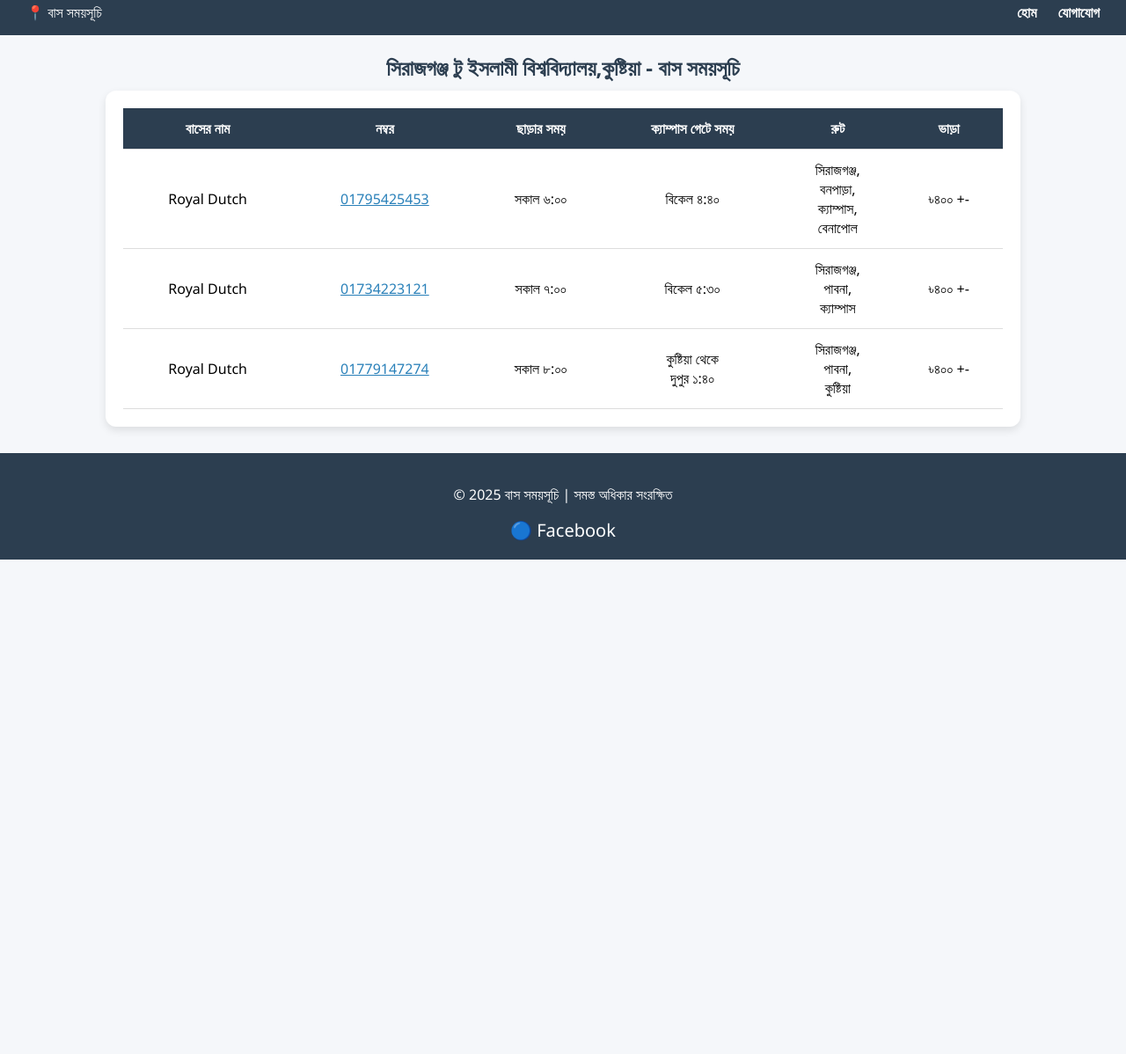
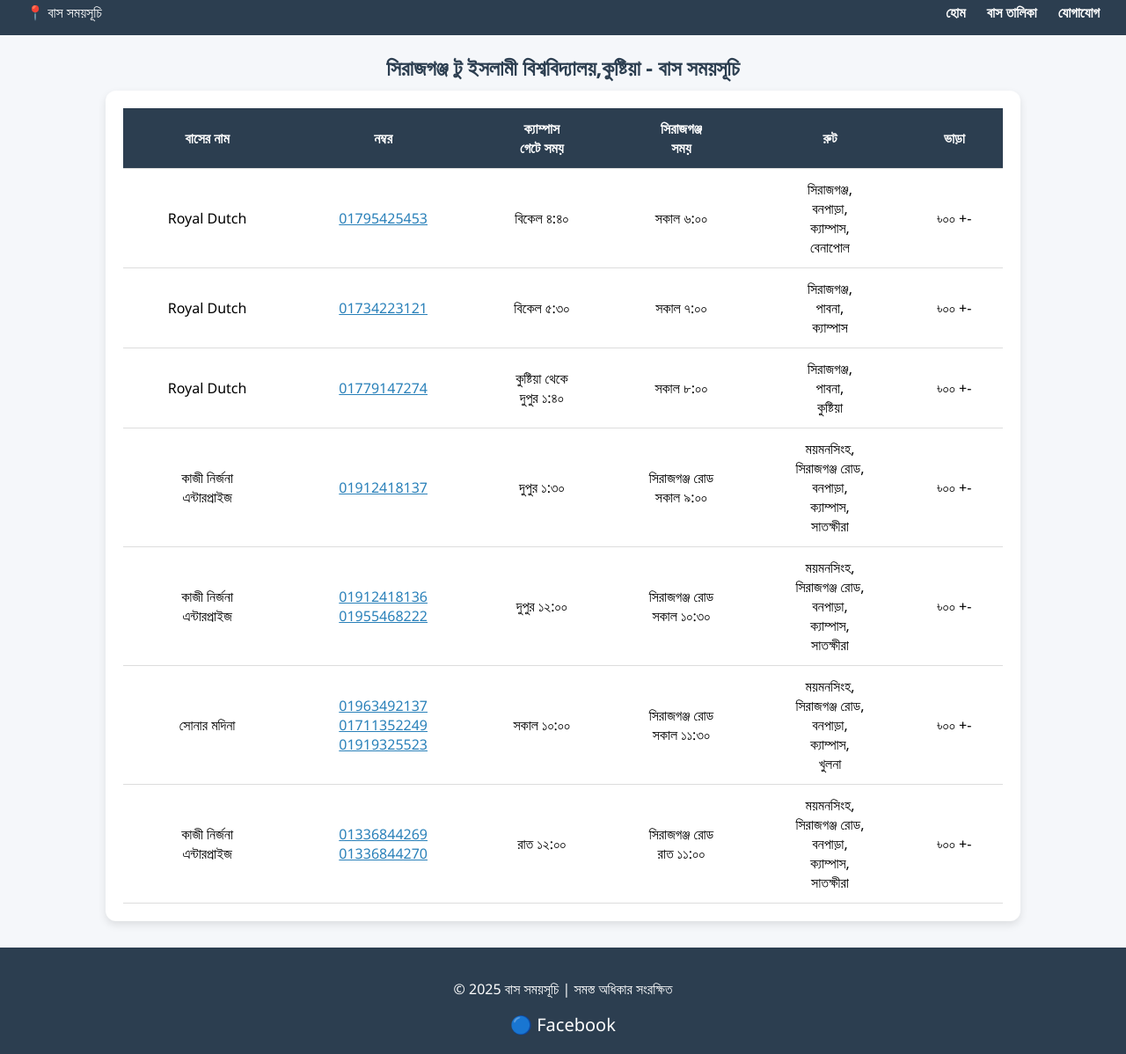
Before and after one commit to RaihanKabirIU/bus, a plain HTML site: page index.html in a window 1280 px wide. Shown: the part 12-1210 px from the top of the page at 88% size. Before the commit the page ends 800 px from the top, so only its background shows below. Drawn offline with Linux system fonts and the light colour scheme.

Commit message:
Update index.html

```diff
--- a/index.html
+++ b/index.html
@@ -164,6 +164,7 @@
   <div class="logo">📍 বাস সময়সূচি</div>
   <nav class="navbar">
     <a href="#">হোম</a>
+    <a href="#">বাস তালিকা</a>
     <a href="#">যোগাযোগ</a>
   </nav>
 </header>
@@ -184,8 +185,8 @@
       <tr>
         <th>বাসের নাম</th>
         <th>নম্বর</th>
-        <th>ছাড়ার সময়</th>
-        <th>ক্যাম্পাস গেটে সময়</th>
+        <th>ক্যাম্পাস <br>গেটে সময়</th>
+        <th>সিরাজগঞ্জ<br> সময়</th>
         <th>রুট</th>
         <th>ভাড়া</th>
       </tr>
@@ -193,27 +194,63 @@
     <tbody>
       <tr>
         <td>Royal Dutch</td>
-        <td class="clickable" onclick="copyToClipboard('বাসের ')">01795425453</td>
+        <td class="clickable" onclick="copyToClipboard('01795425453 ')">01795425453</td>
+        <td>বিকেল ৪:৪০</td>
         <td>সকাল ৬:০০</td>
-        <td>বিকেল ৪:৪০</td>
         <td>সিরাজগঞ্জ,<br>বনপাড়া,<br>ক্যাম্পাস,<br>বেনাপোল</td>
-        <td>৳৪০০ +-</td>
+        <td>৳০০ +-</td>
       </tr>
       <tr>
         <td>Royal Dutch</td>
-        <td class="clickable" onclick="copyToClipboard('বাসের ')">01734223121</td>
+        <td class="clickable" onclick="copyToClipboard('01734223121 ')">01734223121</td>
+        <td>বিকেল ৫:৩০</td>
         <td>সকাল ৭:০০</td>
-        <td>বিকেল ৫:৩০</td>
         <td>সিরাজগঞ্জ,<br>পাবনা,<br>ক্যাম্পাস</td>
-        <td>৳৪০০ +-</td>
+        <td>৳০০ +-</td>
       </tr>
       <tr>
         <td>Royal Dutch</td>
-        <td class="clickable" onclick="copyToClipboard('বাসের ')">01779147274</td>
+        <td class="clickable" onclick="copyToClipboard('01779147274 ')">01779147274</td>
+        <td>কুষ্টিয়া থেকে  <br>  দুপুর ১:৪০</td>
         <td>সকাল ৮:০০</td>
-        <td>কুষ্টিয়া থেকে  <br>  দুপুর ১:৪০</td>
         <td>সিরাজগঞ্জ,<br>পাবনা,<br>কুষ্টিয়া</td>
-        <td>৳৪০০ +-</td>
+        <td>৳০০ +-</td>
+      </tr>
+
+      </tr>
+      <tr>
+        <td>কাজী নির্জনা <br>এন্টারপ্রাইজ</td>
+        <td class="clickable" onclick="copyToClipboard('01912418137 ')">01912418137</td>
+        <td>দুপুর ১:৩০</td>
+        <td>সিরাজগঞ্জ রোড<br>সকাল ৯:০০</td>
+        <td>ময়মনসিংহ, <br>সিরাজগঞ্জ রোড,<br>বনপাড়া,<br>ক্যাম্পাস,<br>সাতক্ষীরা</td>
+        <td>৳০০ +-</td>
+      </tr>
+
+      <tr>
+        <td>কাজী নির্জনা <br>এন্টারপ্রাইজ</td>
+        <td class="clickable" onclick="copyToClipboard('01955468222 ')">01912418136<br> 01955468222</td>
+        <td>দুপুর ১২:০০</td>
+        <td>সিরাজগঞ্জ রোড<br>সকাল ১০:৩০</td>
+        <td>ময়মনসিংহ, <br>সিরাজগঞ্জ রোড,<br>বনপাড়া,<br>ক্যাম্পাস,<br>সাতক্ষীরা</td>
+        <td>৳০০ +-</td>
+      </tr>
+
+      <tr>
+        <td>সোনার মদিনা</td>
+        <td class="clickable" onclick="copyToClipboard('01711352249')">01963492137<br>01711352249<br>01919325523</td>
+        <td>সকাল ১০:০০</td>
+        <td>সিরাজগঞ্জ রোড<br>সকাল ১১:৩০</td>
+        <td>ময়মনসিংহ, <br>সিরাজগঞ্জ রোড,<br>বনপাড়া,<br>ক্যাম্পাস,<br>খুলনা </td>
+        <td>৳০০ +-</td>
+      </tr>
+      <tr>
+        <td>কাজী নির্জনা <br>এন্টারপ্রাইজ</td>
+        <td class="clickable" onclick="copyToClipboard('01336844269 ')">01336844269<br>01336844270</td>
+        <td>রাত ১২:০০</td>
+        <td>সিরাজগঞ্জ রোড<br>রাত ১১:০০</td>
+        <td>ময়মনসিংহ, <br>সিরাজগঞ্জ রোড,<br>বনপাড়া,<br>ক্যাম্পাস,<br>সাতক্ষীরা</td>
+        <td>৳০০ +-</td>
       </tr>
     </tbody>
   </table>
```
